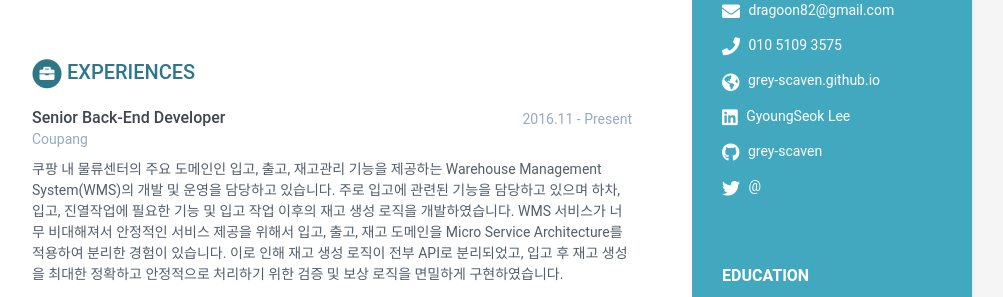
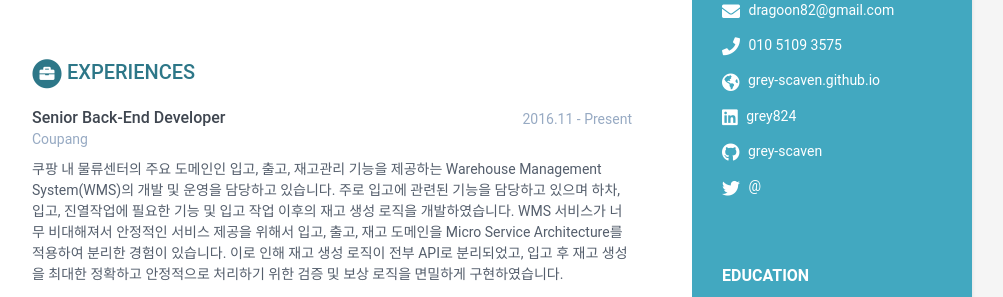
Before and after one commit to grey-scaven/grey-scaven.github.io, a Jekyll site: the page built from index.html, in a window 1280 px wide and 900 px high. Shown: the part 298-595 px from the top of the window, without its empty margins (168-1171 px from the left). Built offline with Jekyll 4.4.1, drawn with Linux system fonts in a browser that asks for light colours.

Commit message:
Update data.yml

```diff
--- a/_data/data.yml
+++ b/_data/data.yml
@@ -15,7 +15,7 @@ sidebar:
     email: dragoon82@gmail.com
     phone: 010 5109 3575
     website: grey-scaven.github.io #do not add http://
-    linkedin: GyoungSeok Lee
+    linkedin: grey824
     github: grey-scaven
     gitlab:
     bitbucket:
```
